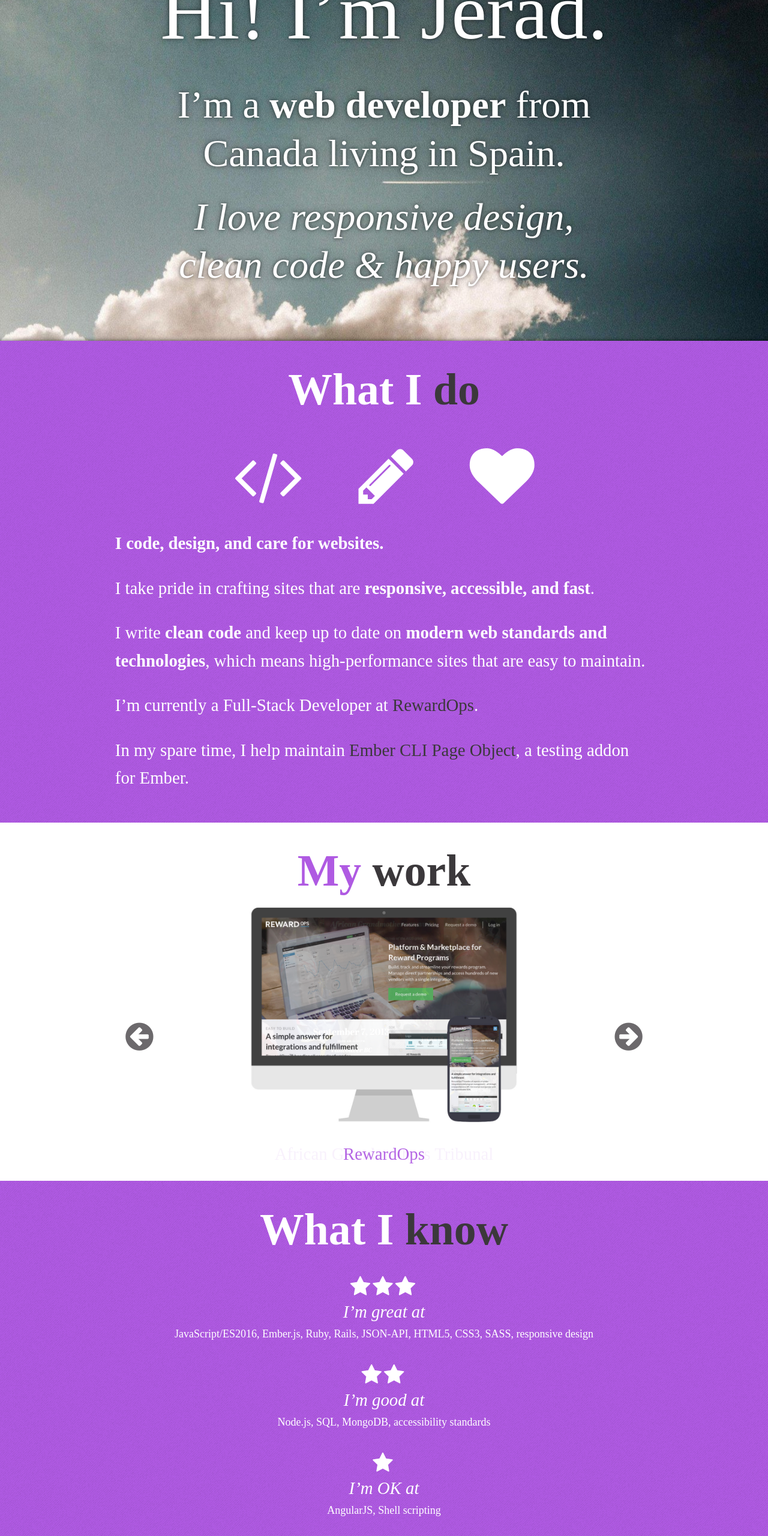
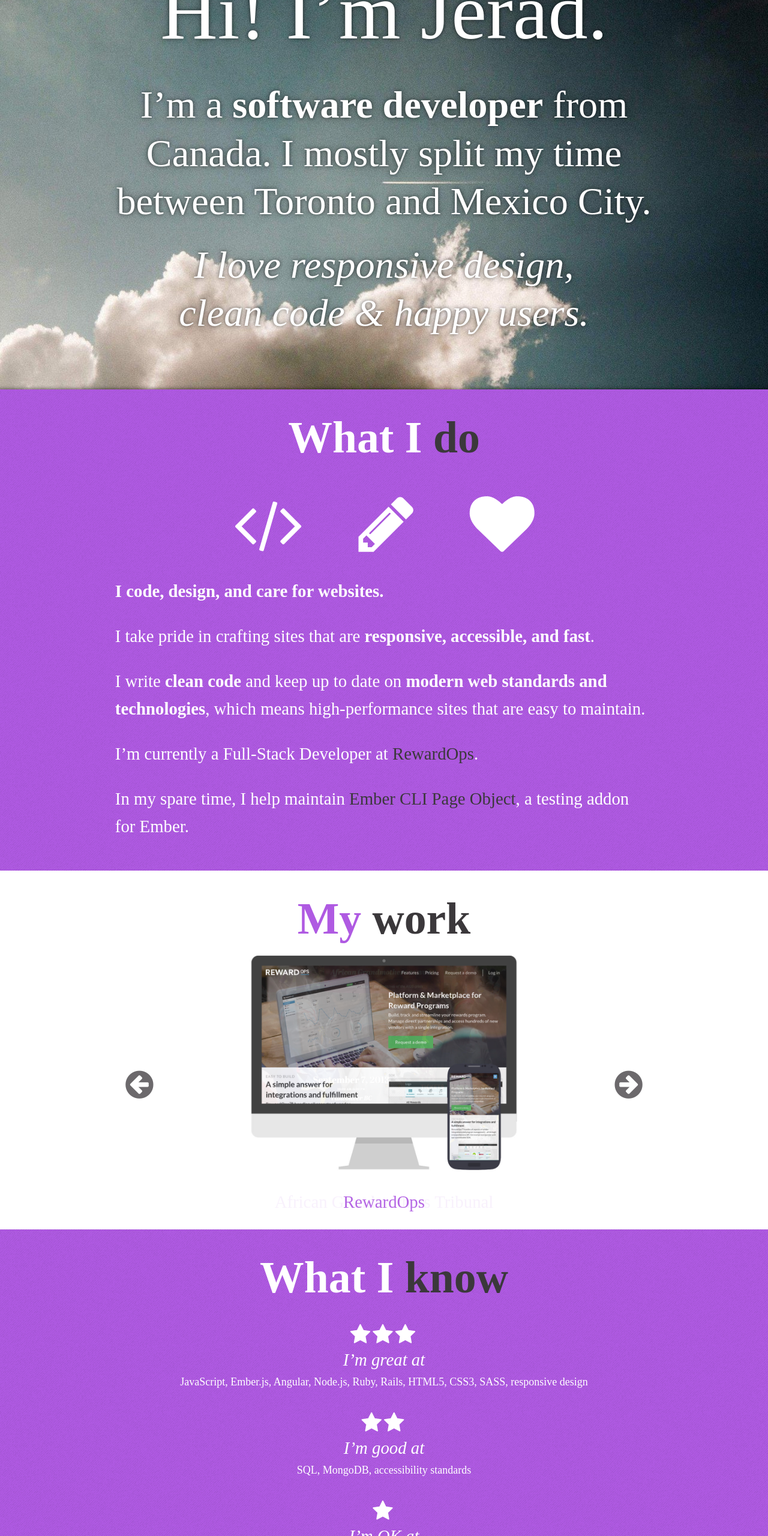
Before and after one commit to jeradg/jeradgallinger, a website: page index.html in a window 1280 px wide. Shown: the part 220-2780 px from the top of the page at 60% size. Drawn offline with nearby package versions, Linux system fonts and the light colour scheme.

Commit message:
Update index.html

```diff
--- a/index.html
+++ b/index.html
@@ -30,7 +30,7 @@
         <div class="content">
           <div class="intro-text">
             <p class="hi">Hi! I&rsquo;m Jerad.</p>
-            <p class="i-am">I&rsquo;m a <strong>web developer</strong> from Canada living in Spain.</p>
+            <p class="i-am">I&rsquo;m a <strong>software developer</strong> from Canada. I mostly split my time between Toronto and Mexico City.</p>
             <p class="i-am"><em>I love responsive design, <br>clean code &amp; happy users.</em></p>
           </div>
         </div>
@@ -84,7 +84,7 @@
                   I&rsquo;m great at
                 </h2>
                   <p>
-                    JavaScript/ES2016, Ember.js, Ruby, Rails, JSON-API, HTML5, CSS3, SASS, responsive design
+                    JavaScript, Ember.js, Angular, Node.js, Ruby, Rails, HTML5, CSS3, SASS, responsive design
                   </p>
                 </div>
               </div>
@@ -95,7 +95,7 @@
                     I&rsquo;m good at
                   </h2>
                   <p>
-                    Node.js, SQL, MongoDB, accessibility standards
+                    SQL, MongoDB, accessibility standards
                   </p>
                 </div>
               </div>
@@ -106,7 +106,7 @@
                     I&rsquo;m OK at
                   </h2>
                   <p>
-                    AngularJS, Shell scripting
+                    Vue.js, Elixir, Phoenix, Shell scripting
                   </p>
                 </div>
               </div>
```
